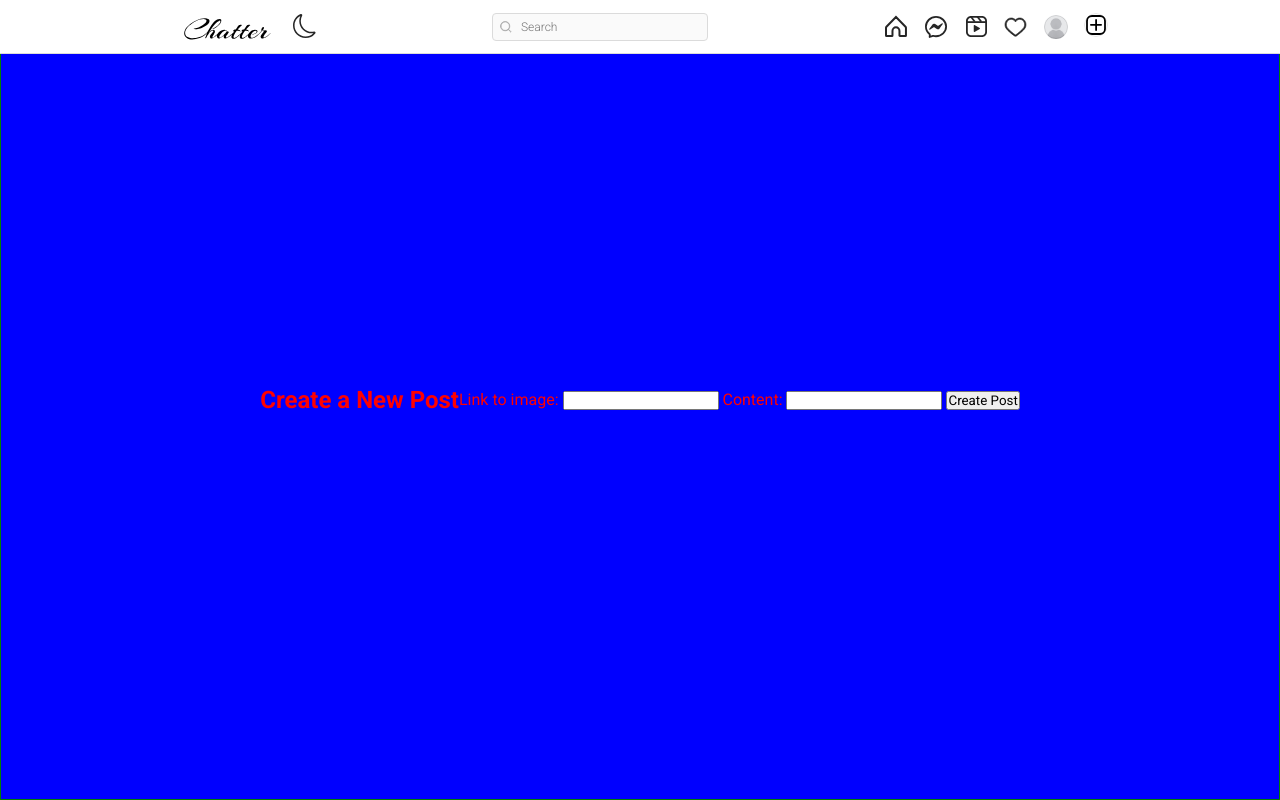
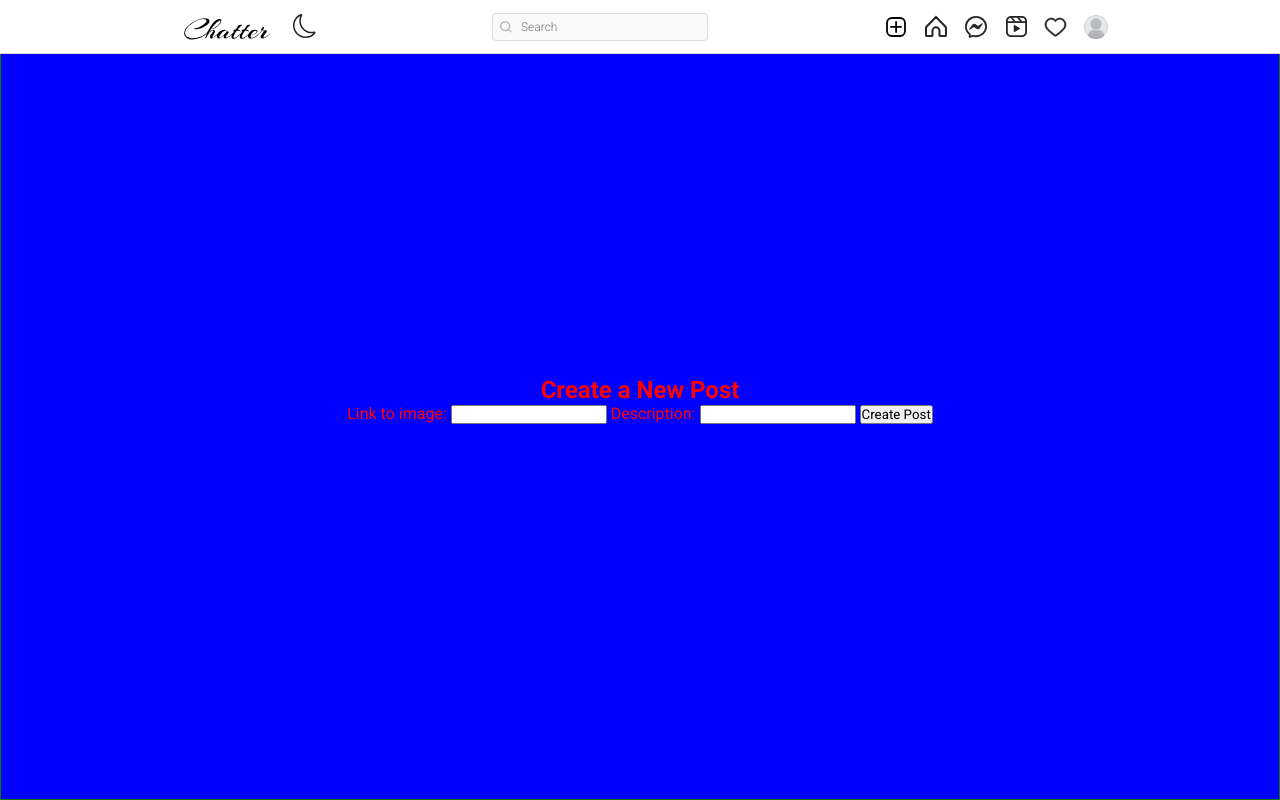
Before and after one commit to sgarg26/Chatter, a Django app: page /new/ in a window 1280 px wide. Run offline with Django 4.2, Linux system fonts and the light colour scheme.

Commit message:
User can enter link and desc now

```diff
--- a/home/static/home/newPostStyles.css
+++ b/home/static/home/newPostStyles.css
@@ -7,6 +7,6 @@ body {
     display: flex;
     border: 1px solid green;
     height: 100vh;
-    justify-content: center;
+    flex-direction: column;
     align-items: center;
 }
--- a/home/templates/home/layout.html
+++ b/home/templates/home/layout.html
@@ -85,7 +85,12 @@
             </div>
 
             <div class="header__buttons header__buttons--desktop">
-                <a href="#">
+                <a href="{% url 'home:new' %}">
+                    <div class="add-post" style="display: flex; align-items: center;">
+                        <img src="{% static 'home/assets/icons/add.svg' %}" alt="Add New Post" />
+                    </div>
+                </a>
+                <a href="{% url 'home:index' %}">
                     <svg width="24" height="24" viewBox="0 0 24 24" fill="none" xmlns="http://www.w3.org/2000/svg">
                         <path
                             d="M2.45307 11.751L11.9773 2.02175L21.5015 11.751C21.7906 12.0463 21.9545 12.4468 21.9545 12.8711V20.4556C21.9545 20.7747 21.7037 21 21.4427 21H15.964C15.713 21 15.4721 20.7849 15.4721 20.476V15.8886C15.4721 13.9497 13.9267 12.34 11.9773 12.34C10.0279 12.34 8.48244 13.9497 8.48244 15.8886V20.476C8.48244 20.7849 8.24157 21 7.99053 21H2.51187C2.25085 21 2 20.7747 2 20.4556V12.8711C2 12.4468 2.16397 12.0463 2.45307 11.751Z"
@@ -133,14 +138,7 @@
                         <img src="{% static 'home/assets/default-user.png' %}" alt="User Picture" />
                     </div>
                 </button>
-                <a>
-                <button class="profile-button">
-                    <div class="profile-button__border"></div>
-                    <div class="profile-button__picture">
-                        <img src="{% static 'home/assets/icons/add.svg' %}" alt="Add New Post" />
-                    </div>
-                </button>
-                </a>
+
             </div>
         </nav>
     </header>
--- a/home/urls.py
+++ b/home/urls.py
@@ -2,6 +2,7 @@ from django.urls import path
 
 from . import views
 
+app_name = "home"
 urlpatterns = [
     path("", views.index, name="index"),
     path("new/", views.new, name="new")
--- a/home/views.py
+++ b/home/views.py
@@ -5,8 +5,8 @@ from django.urls import reverse
 
 
 class NewTaskForm(forms.Form):
-    desc = forms.CharField(label="Link to image")
-    content = forms.CharField(label="Content")
+    link = forms.CharField(label="Link to image")
+    desc = forms.CharField(label="Description")
 
 # Create your views here.
 def index(request):
@@ -14,6 +14,12 @@ def index(request):
 
 
 def new(request):
+    if request.method == "POST":
+        form = NewTaskForm(request.POST)
+        if form.is_valid():
+            link = form.cleaned_data["link"]
+            desc = form.cleaned_data["desc"]
+            print(f"{link=}, {desc=}")
     return render(request, "home/new.html", {
         "form": NewTaskForm()
     })
```
Also changed, not shown: home/templates/home/index.html (line endings or trailing spaces).
